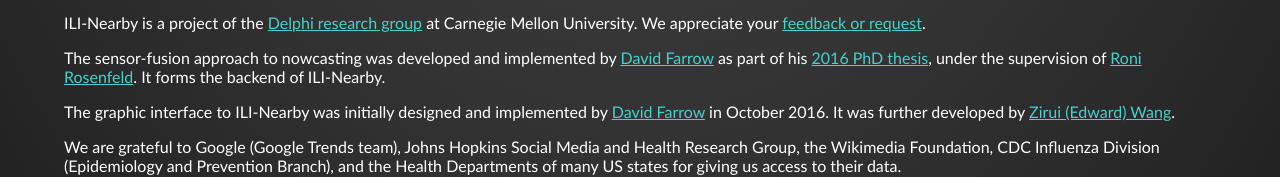
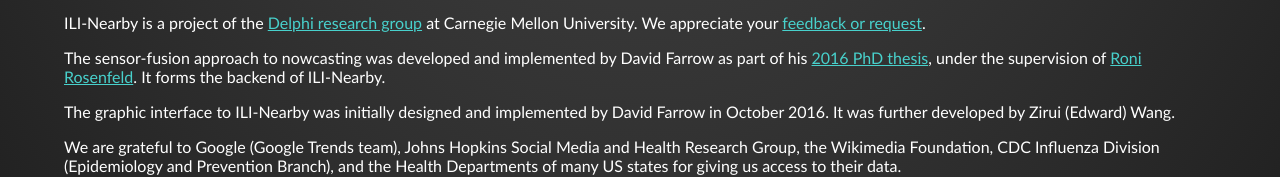
Before and after one commit to cmu-delphi/www-nowcast, a website: page site/about.html in a window 1280 px wide. Shown: the part 2027-2204 px from the top of the page. Drawn offline with Linux system fonts and the light colour scheme.

Commit message:
Remove remaining email links

```diff
--- a/site/about.html
+++ b/site/about.html
@@ -78,7 +78,7 @@
 </p>
          <p class="text_header"><i class="fa fa-list"></i> Information Sources Currently Used by ILI-Nearby</p>
 <p class="text_content">
-Our method can readily incorporate any additional information sources: Electronic Health Records, relevant retail sales (e.g. thermometers), crowdsourced reports, etc.  If you would like to contribute an information source or have an idea for a new potential source, please <a href="mailto:roni@cs.cmu.edu">contact us</a>!
+Our method can readily incorporate any additional information sources: Electronic Health Records, relevant retail sales (e.g. thermometers), crowdsourced reports, etc.  If you would like to contribute an information source or have an idea for a new potential source, please <a href="https://docs.google.com/forms/d/e/1FAIpQLScqgT1fKZr5VWBfsaSp-DNaN03aV6EoZU4YljIzHJ1Wl_zmtg/viewform">contact us</a>!
 </P>
          <p class="text_content">
             <ul>
@@ -135,10 +135,10 @@
         </p>
 
  <p class="text_content">
-The sensor-fusion approach to nowcasting was developed and implemented by <a href="mailto:dfarrow0@gmail.com">David Farrow</a> as part of his <a href="http://delphi.midas.cs.cmu.edu/~dfarrow/thesis.pdf">2016 PhD thesis</a>, under the supervision of <a href="http://www.cs.cmu.edu/~roni/">Roni Rosenfeld</a>.  It forms the backend of ILI-Nearby.
+The sensor-fusion approach to nowcasting was developed and implemented by David Farrow as part of his <a href="http://delphi.midas.cs.cmu.edu/~dfarrow/thesis.pdf">2016 PhD thesis</a>, under the supervision of <a href="http://www.cs.cmu.edu/~roni/">Roni Rosenfeld</a>.  It forms the backend of ILI-Nearby.
  </p>
  <p class="text_content">
-The graphic interface to ILI-Nearby was initially designed and implemented by <a href="mailto:dfarrow0@gmail.com">David Farrow</a> in October 2016.  It was further developed by <a href="mailto:ziruiw@andrew.cmu.edu">Zirui (Edward) Wang</a>.
+The graphic interface to ILI-Nearby was initially designed and implemented by David Farrow in October 2016.  It was further developed by Zirui (Edward) Wang.
  </p>
  <p class="text_content">
 We are grateful to Google (Google Trends team), Johns Hopkins Social Media and Health Research Group, the Wikimedia Foundation, CDC Influenza Division (Epidemiology and Prevention Branch), and the Health Departments of many US states for giving us access to their data.
```
